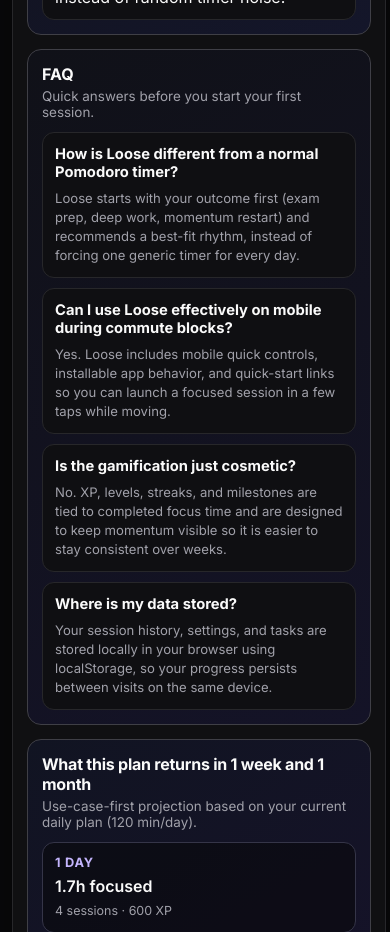
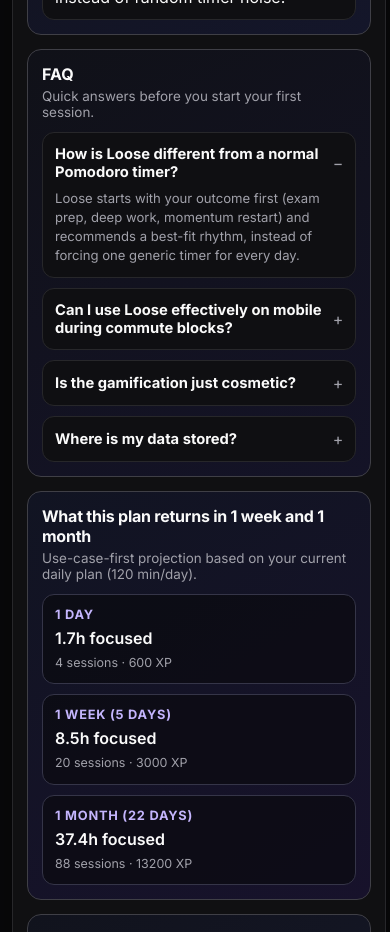
Before and after one commit to dhyoprd/pomodoro-glass, a Next.js app: page / in a window 390 px wide. Shown: the part 2640-3572 px from the top of the page. Built offline with nearby package versions, Linux system fonts and the light colour scheme; no server answers.

Commit message:
feat(landing): add mobile-friendly FAQ accordion

```diff
--- a/src/app/globals.css
+++ b/src/app/globals.css
@@ -362,6 +362,25 @@
 .landing-faq-grid h3 {
   margin: 0;
   font-size: 0.92rem;
+}
+
+.faq-toggle {
+  border: none;
+  background: transparent;
+  color: inherit;
+  display: flex;
+  justify-content: space-between;
+  align-items: center;
+  gap: 8px;
+  width: 100%;
+  padding: 0;
+  text-align: left;
+  cursor: pointer;
+}
+
+.faq-toggle span {
+  font-size: 1rem;
+  color: var(--muted);
 }
 
 .landing-faq-grid p {
--- a/src/ui/PomodoroApp.tsx
+++ b/src/ui/PomodoroApp.tsx
@@ -63,6 +63,7 @@
   const [quickStartLinkStatus, setQuickStartLinkStatus] = useState<{ kind: 'success' | 'error'; message: string } | null>(null);
   const [deferredInstallPrompt, setDeferredInstallPrompt] = useState<BeforeInstallPromptEvent | null>(null);
   const [activeSectionId, setActiveSectionId] = useState('focus-timer');
+  const [openFaqId, setOpenFaqId] = useState<string | null>(LANDING_FAQ[0]?.id ?? null);
   const hasHydratedQuickStart = useRef(false);
 
   const scrollToSection = (sectionId: string) => {
@@ -728,12 +729,24 @@
           <span>Quick answers before you start your first session.</span>
         </div>
         <div className="landing-faq-grid">
-          {LANDING_FAQ.map((item) => (
-            <article key={item.id}>
-              <h3>{item.question}</h3>
-              <p>{item.answer}</p>
-            </article>
-          ))}
+          {LANDING_FAQ.map((item) => {
+            const isOpen = openFaqId === item.id;
+
+            return (
+              <article key={item.id}>
+                <button
+                  type="button"
+                  className="faq-toggle"
+                  aria-expanded={isOpen}
+                  onClick={() => setOpenFaqId((current) => (current === item.id ? null : item.id))}
+                >
+                  <h3>{item.question}</h3>
+                  <span aria-hidden="true">{isOpen ? '−' : '+'}</span>
+                </button>
+                {isOpen ? <p>{item.answer}</p> : null}
+              </article>
+            );
+          })}
         </div>
       </section>
 
```
